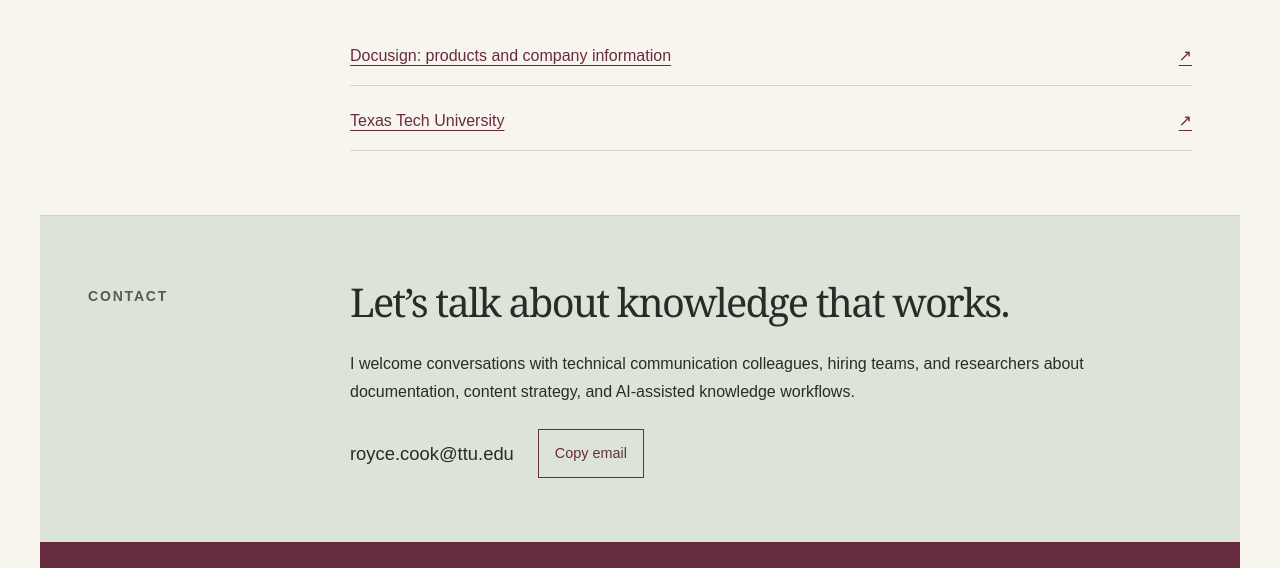
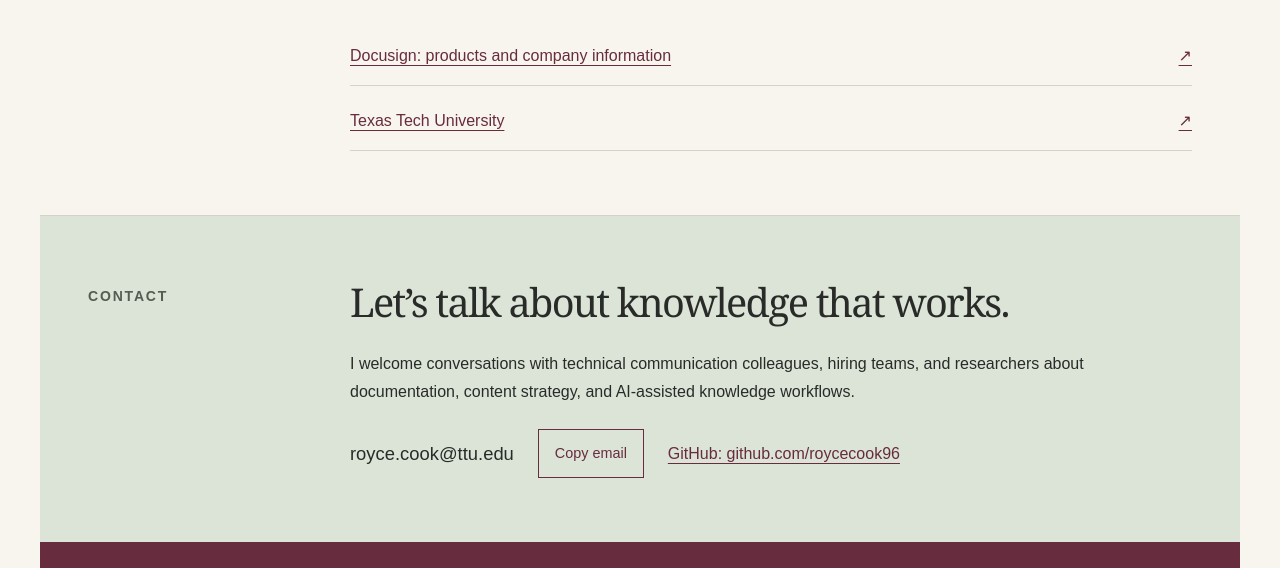
Before and after one commit to roycecook96/royce-cook-portfolio, a plain HTML site: page index.html in a window 1280 px wide. Shown: the part 7048-7616 px from the top of the page. Drawn offline with Linux system fonts and the light colour scheme.

Commit message:
Add GitHub profile link to contact section
Co-Authored-By: Claude Opus 5.5 <noreply@anthropic.com>
Claude-Session: https://claude.ai/code/session_018tzUL9NWychvQfrhwFeAF3

```diff
--- a/index.html
+++ b/index.html
@@ -103,7 +103,7 @@
   <section class="resources section" aria-labelledby="resources-title"><div class="section-label"><span class="section-number" aria-hidden="true">05</span><p class="eyebrow">Further reading</p></div><div class="section-content"><h2 id="resources-title">Explore the context.</h2><p>Learn more about the organizations connected to my work and study.</p><ul class="resource-links"><li><a href="https://www.docusign.com/">Docusign: products and company information <span aria-hidden="true">↗</span></a></li><li><a href="https://www.ttu.edu/">Texas Tech University <span aria-hidden="true">↗</span></a></li></ul></div></section>
   <section class="contact section" id="contact" aria-labelledby="contact-title">
     <div class="section-label"><p class="eyebrow">Contact</p></div>
-    <div class="section-content"><h2 id="contact-title">Let’s talk about knowledge that works.</h2><p>I welcome conversations with technical communication colleagues, hiring teams, and researchers about documentation, content strategy, and AI-assisted knowledge workflows.</p><div class="contact-actions"><span class="contact-email">royce.cook@ttu.edu</span><button class="copy-email" type="button" hidden>Copy email</button></div><p class="copy-status" role="status" aria-live="polite" aria-atomic="true"></p></div>
+    <div class="section-content"><h2 id="contact-title">Let’s talk about knowledge that works.</h2><p>I welcome conversations with technical communication colleagues, hiring teams, and researchers about documentation, content strategy, and AI-assisted knowledge workflows.</p><div class="contact-actions"><span class="contact-email">royce.cook@ttu.edu</span><button class="copy-email" type="button" hidden>Copy email</button><a class="contact-link" href="https://github.com/roycecook96">GitHub: github.com/roycecook96</a></div><p class="copy-status" role="status" aria-live="polite" aria-atomic="true"></p></div>
   </section>
 </main>
 <footer class="site-footer"><p class="footer-name">Royce Cook</p><p>Technical writer. Doctoral student. Equestrian.</p><a href="#home">Back to top <span aria-hidden="true">↑</span></a><p class="footer-small">© 2026 Royce Cook · Personal portfolio</p></footer>
--- a/styles.css
+++ b/styles.css
@@ -95,6 +95,7 @@ nav a { display:inline-block; padding:.5rem 0; }
 .contact-email { font-size:1.15rem; overflow-wrap:anywhere; padding:.5rem 0; }
 .copy-email { border:1px solid var(--wine); background:transparent; color:var(--wine); padding:.7rem 1rem; font:inherit; font-size:.9rem; cursor:pointer; }
 .copy-email[hidden] { display:none; }
+.contact-link { font-size:1rem; overflow-wrap:anywhere; padding:.5rem 0; }
 .copy-email:hover { background:var(--white); }
 .copy-email:focus-visible { outline:3px solid var(--wine); outline-offset:4px; }
 .contact-help,.copy-status { font-size:.85rem; color:var(--muted); margin-top:1rem; max-width:38rem; }
```
Also changed, not shown: 1 other file.
